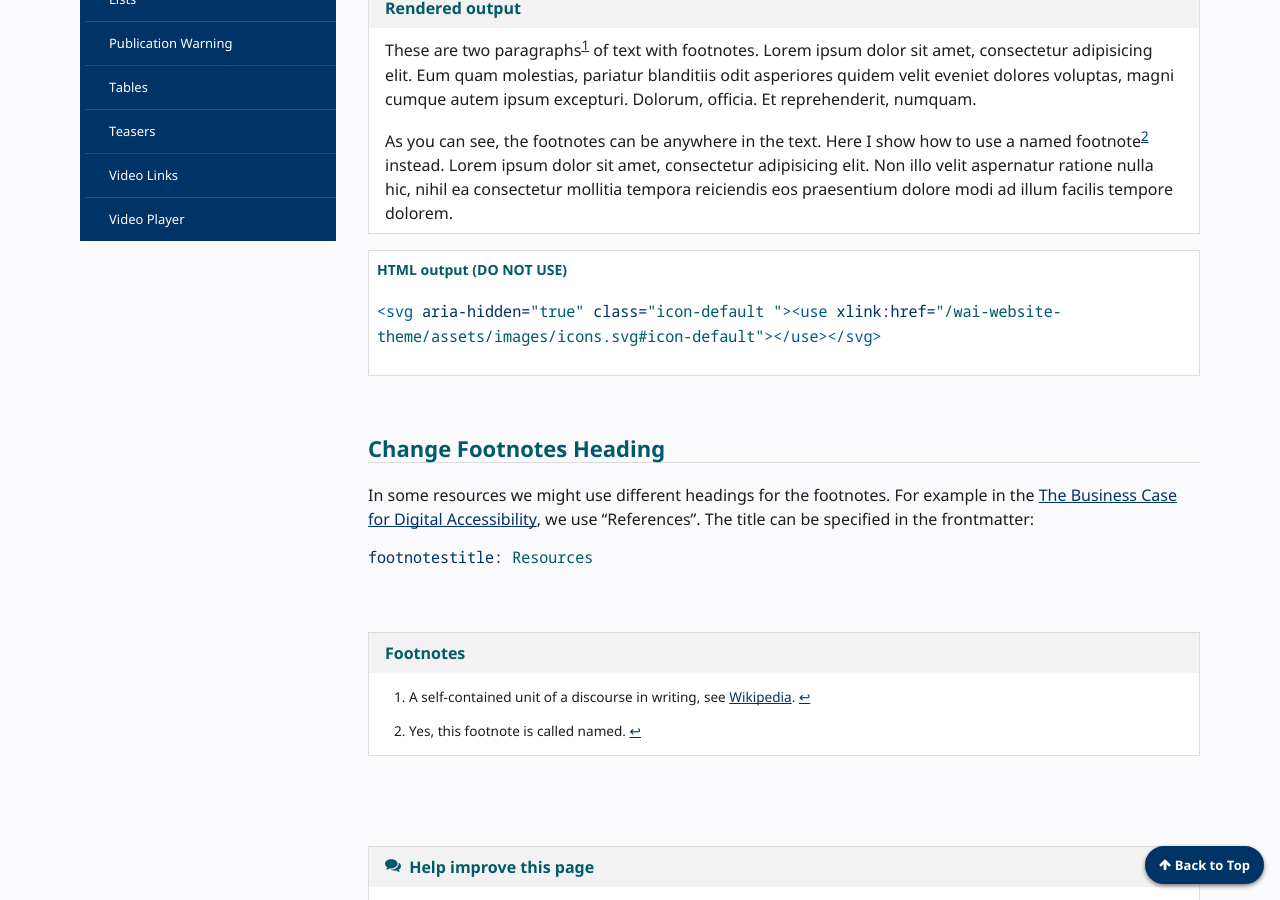
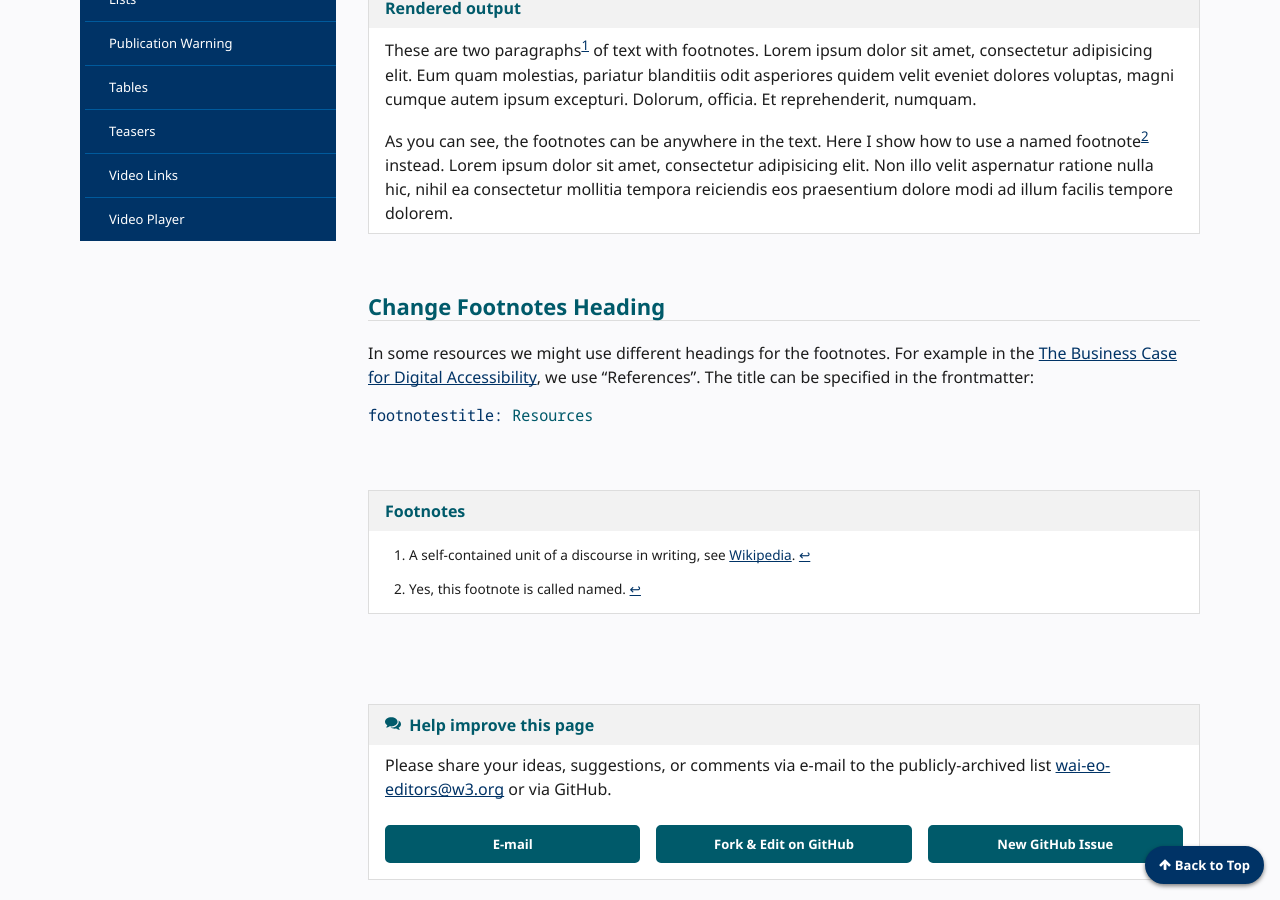
Before and after one commit to w3c/wai-website-theme, a Jekyll site: the page built from _components/footnotes.md, in a window 1280 px wide and 900 px high, scrolled down 1086 px. Built offline with Jekyll 4.4.1, drawn with Linux system fonts in a browser that asks for light colours; cached includes are drawn as plain includes; comment, search, counter and statistics services are not loaded.

Commit message:
Fix footnotes documentation
Signed-off-by: Eric Eggert <mail@yatil.net>

````diff
--- a/_components/footnotes.md
+++ b/_components/footnotes.md
@@ -63,18 +63,6 @@ As you can see, the footnotes can be anywhere in the text. Here I show how to us
 {% include box.html type="end" %}
 {:/}
 
-{::nomarkdown}
-{% include box.html type="start" title="HTML output (DO NOT USE)" class="example simple" %}
-{:/}
-
-```html
-{% include_cached icon.html name=default %}
-```
-
-{::nomarkdown}
-{% include box.html type="end" %}
-{:/}
-
 ## Change Footnotes Heading
 
 In some resources we might use different headings for the footnotes. For example in the [The Business Case for Digital Accessibility](https://www.w3.org/WAI/business-case/), we use “References”. The title can be specified in the frontmatter:
````
